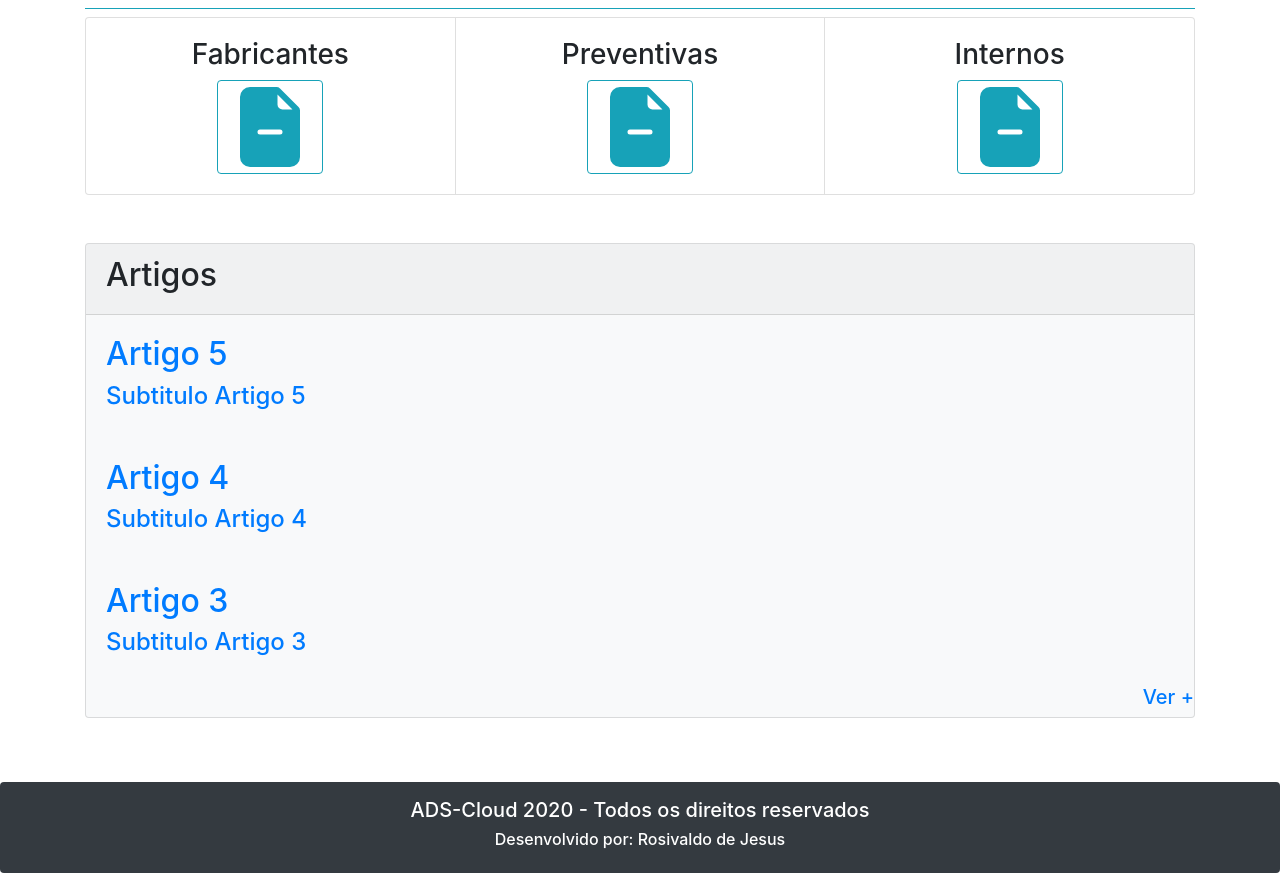
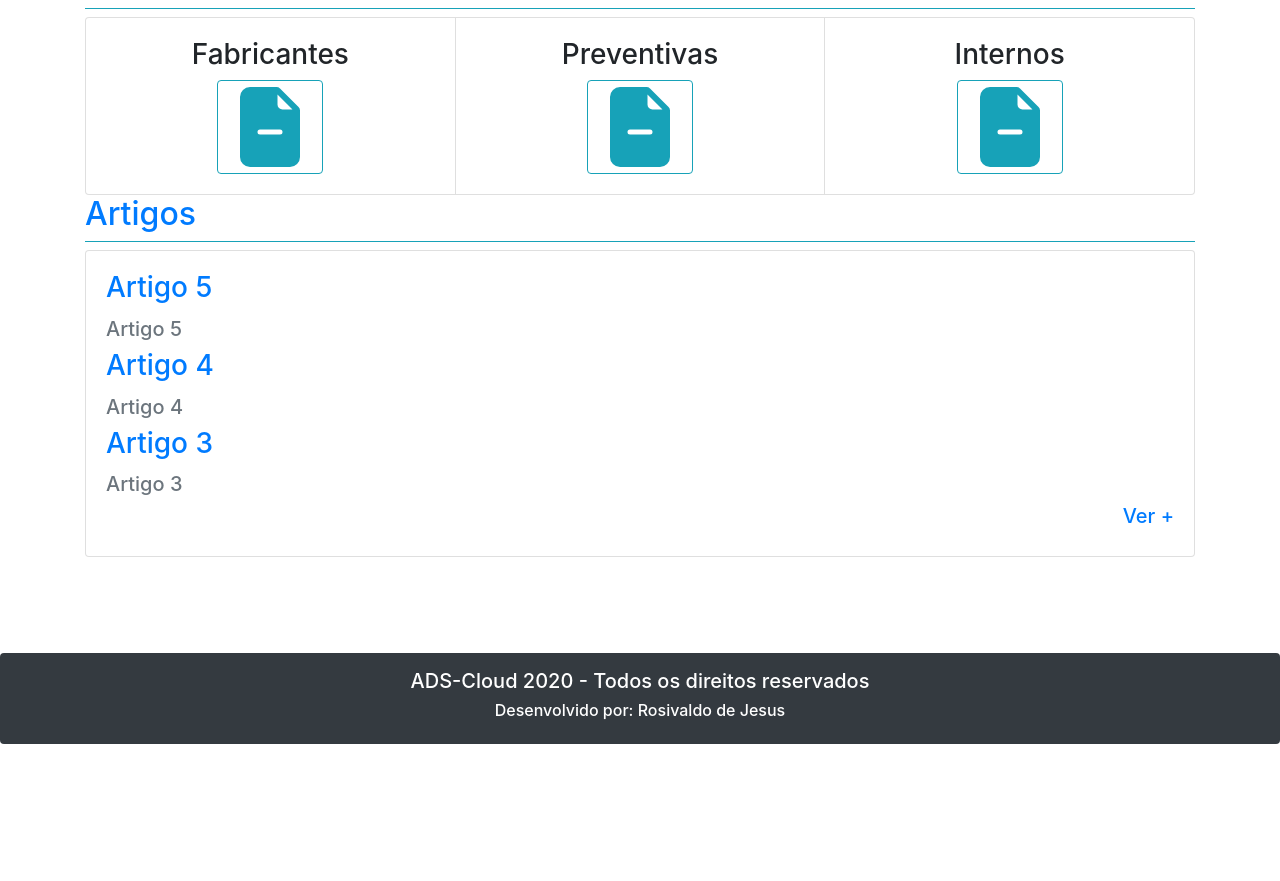
Before and after one commit to Rosivaldojesus/adscloud, a Django app: page / in a window 1280 px wide. Shown: the part 514-1395 px from the top of the page. After the commit the page ends 1258 px from the top, so only its background shows below. Run offline with Django 3.2, Linux system fonts and the light colour scheme; data comes from the database, SQL or seed files in the repository; some libraries are stand-ins or nearby versions.

Commit message:
make it better

```diff
--- a/templates/index.html
+++ b/templates/index.html
@@ -16,10 +16,8 @@
 
 	<!-- ********************************************************************************************** -->
 	<section>
-
 		<!DOCTYPE html>
 		<html lang="en">
-
 		<head>
 			<meta charset="utf-8" />
 			<meta http-equiv="X-UA-Compatible" content="IE=edge">
@@ -34,9 +32,7 @@
 				}
 			</style>
 		</head>
-
 		<body>
-
 			<div class="owl-carousel owl-theme">
 				<div class="item">
 					<a href="#" title="">
@@ -53,7 +49,6 @@
 						<img src="{% static "img/fabricantes/fb_03.png" %}" alt="">
 					</a>
 				</div>
-
 				<div class="item">
 					<a href="#" title="">
 						<img src="{% static "img/fabricantes/fb_05.png" %}" alt="">
@@ -69,9 +64,7 @@
 						<img src="{% static "img/fabricantes/fb_07.png" %}" alt="">
 					</a>
 				</div>
-
 			</div>
-
 			<script src="https://code.jquery.com/jquery-3.2.1.min.js"></script>
 			<script src="https://cdnjs.cloudflare.com/ajax/libs/OwlCarousel2/2.3.4/owl.carousel.min.js"></script>
 
@@ -95,23 +88,15 @@
 					}
 				})
 			</script>
-
 		</body>
-
-		</html>
-
-
 	</section>
-
 	<!-- ********************************************************************************************** -->
 
 		  <h2 class="border-bottom  border-info text-info">
-            <a class="font-weight-bold  ">
+            <a class="card-link">
                 <h2>Manuais</h2>
             </a>
 		  </h2>
-
-
 <div class="card-group">
   <div class="card">
     <div class="card-body">
@@ -122,10 +107,8 @@
                             <svg width="5em" height="5em" viewBox="0 0 16 16" class="bi bi-file-earmark-minus-fill" fill="currentColor" xmlns="http://www.w3.org/2000/svg">
                                 <path fill-rule="evenodd" d="M2 2a2 2 0 0 1 2-2h5.293A1 1 0 0 1 10 .293L13.707 4a1 1 0 0 1 .293.707V14a2 2 0 0 1-2 2H4a2 2 0 0 1-2-2V2zm7.5 1.5v-2l3 3h-2a1 1 0 0 1-1-1zM6 8.5a.5.5 0 0 0 0 1h4a.5.5 0 0 0 0-1H6z"/>
                               </svg>
-
                         </a>
 					</div>
-
     </div>
   </div>
   <div class="card">
@@ -156,130 +139,36 @@
     </div>
   </div>
 </div>
-
-
-
-	<!-- ********************************************************************************************** -->
-	<!--    Sessão de Manuais -->
-<!--	<section id="MANUAIS">-->
-<!--		<div class="container">-->
-<!--		  <h2 class="border-bottom  border-info text-info">-->
-<!--            <a class="font-weight-bold  ">-->
-<!--                <h2>Manuais</h2>-->
-<!--            </a>-->
-<!--		  </h2>-->
-<!--		</div>-->
-
-<!--		<div class="card-group border-0" align="center">-->
-<!--			<div class="card border-0">-->
-<!--				<div class="card border-0">-->
-<!--					<div class="img_manuais">-->
-<!--                        <a class="btn btn-outline-info" href="/manuaisFabricantes/" role="button">-->
-<!--                            <svg width="5em" height="5em" viewBox="0 0 16 16" class="bi bi-file-earmark-minus-fill" fill="currentColor" xmlns="http://www.w3.org/2000/svg">-->
-<!--                                <path fill-rule="evenodd" d="M2 2a2 2 0 0 1 2-2h5.293A1 1 0 0 1 10 .293L13.707 4a1 1 0 0 1 .293.707V14a2 2 0 0 1-2 2H4a2 2 0 0 1-2-2V2zm7.5 1.5v-2l3 3h-2a1 1 0 0 1-1-1zM6 8.5a.5.5 0 0 0 0 1h4a.5.5 0 0 0 0-1H6z"/>-->
-<!--                              </svg>-->
-<!--                              <h3>Manuais Fabricantes</h3>-->
-<!--                        </a>-->
-<!--					</div>-->
-<!--				</div>-->
-<!--			</div>-->
-<!--			<div class="card border-0">-->
-<!--				<div class="card border-0">-->
-<!--					<div class="img_manuais">-->
-<!--                        <a class="btn btn-outline-info" href="/manuaisPreventivas/" role="button">-->
-<!--                            <svg width="5em" height="5em" viewBox="0 0 16 16" class="bi bi-file-earmark-minus-fill" fill="currentColor" xmlns="http://www.w3.org/2000/svg">-->
-<!--                                <path fill-rule="evenodd" d="M2 2a2 2 0 0 1 2-2h5.293A1 1 0 0 1 10 .293L13.707 4a1 1 0 0 1 .293.707V14a2 2 0 0 1-2 2H4a2 2 0 0 1-2-2V2zm7.5 1.5v-2l3 3h-2a1 1 0 0 1-1-1zM6 8.5a.5.5 0 0 0 0 1h4a.5.5 0 0 0 0-1H6z"/>-->
-<!--                              </svg>-->
-<!--                              <h3>Manuais Preventivas</h3>-->
-<!--                        </a>-->
-<!--					</div>-->
-<!--				</div>-->
-<!--			</div>-->
-<!--			<div class="card border-0">-->
-<!--				<div class="card border-0">-->
-<!--					<div class="img_manuais">-->
-<!--                        <a class="btn btn-outline-info" href="/manuaisInternos/" role="button">-->
-<!--                            <svg width="5em" height="5em" viewBox="0 0 16 16" class="bi bi-file-earmark-minus-fill" fill="currentColor" xmlns="http://www.w3.org/2000/svg">-->
-<!--                                <path fill-rule="evenodd" d="M2 2a2 2 0 0 1 2-2h5.293A1 1 0 0 1 10 .293L13.707 4a1 1 0 0 1 .293.707V14a2 2 0 0 1-2 2H4a2 2 0 0 1-2-2V2zm7.5 1.5v-2l3 3h-2a1 1 0 0 1-1-1zM6 8.5a.5.5 0 0 0 0 1h4a.5.5 0 0 0 0-1H6z"/>-->
-<!--                              </svg>-->
-<!--                              <h3>Manuais Internos</h3>-->
-<!--                        </a>-->
-<!--						</a>-->
-<!--					</div>-->
-<!--				</div>-->
-<!--			</div>-->
-<!--		</div>-->
-<!--	</section>-->
-	<br><br>
 	<!-- ********************************************************************************************** -->
 	<section>
-
-		<div class="card bg-light mb-3">
-		  <div class="card-header">
-
+		 <h2 class="border-bottom  border-info text-info">
+            <a class="card-link">
                 <h2>Artigos</h2>
-		  </div>
+            </a>
+		 </h2>
+		<div class="card" style=>
+		  <div class="card-body">
 			  {% for artigo in artigo %}
-		  <div class="card-body">
-			 <h2>
-				  <a href="/artigoVisualizacao/?id={{ artigo.id }}">{{ artigo.artigoTitulo }}</a>
-			 </h2>
-			  <h4>
-				  <a href="/artigoVisualizacao/?id={{ artigo.id }}">{{ artigo.artigoSubtitulo }}</a>
-			  </h4>
-		  </div>
+			<h3 class="card-title">
+				<a href="#" class="card-link">{{ artigo.artigoTitulo }}</a>
+			</h3>
+			  <h5>
+				  <a href="#" class="card-subtitle mb-2 text-muted">{{ artigo.artigoTitulo }}</a>
+			  </h5>
 			  {% endfor %}
 			  <div align="right">
 				<h5><a href="/artigos/">Ver +</a></h5>
 			</div>
 		  </div>
-
-
+		</div>
 	</section>
-
-	<!-- ********************************************************************************************** -->
-<!--	<section>-->
-<!--		<div class="container">-->
-<!--		  <h2 class="border-bottom  border-info text-info">-->
-<!--            <a class="font-weight-bold  ">-->
-<!--                <h2>Artigos</h2>-->
-<!--            </a>-->
-<!--		  </h2>-->
-<!--		</div>-->
-
-
-<!--		<div class="card shadow p-3 border-0">-->
-
-<!--				<div class="card-body">-->
-
-<!--					{% for artigo in artigo %}-->
-
-<!--				<h4 class="card-text">{{ artigo.artigoTitulo }}</h4>-->
-<!--				<a href="/artigoVisualizacao/?id={{ artigo.id }}">-->
-<!--					<h6>{{ artigo.artigoSubtitulo }}</h6>-->
-<!--				</a>-->
-<!--					{% endfor %}-->
-<!--					<div align="right">-->
-<!--						<h5><a href="/artigos/">Ver +</a></h5>-->
-<!--					</div>-->
-<!--				</div>-->
-<!--			</div>-->
-
-
-
-<!--	</section>-->
-
-
-
+	<br><br>
 	<!-- ********************************************************************************************** -->
 	<!-- ********************************************************************************************** -->
-	<!-- Sessão onde fica as opçoes de Artigos e Fórum -->
-
+	<!-- ********************************************************************************************** -->
+	<!-- ********************************************************************************************** -->
 
 	<br><br>
 	<!-- ********************************************************************************************** -->
-
-
-
     </div>
 {% endblock %}
```
Lines whose indentation alone changed are shown as unchanged.
